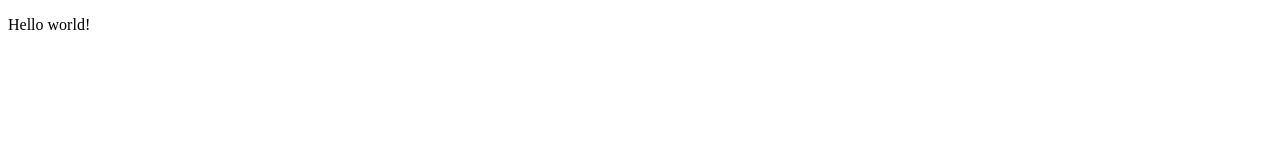
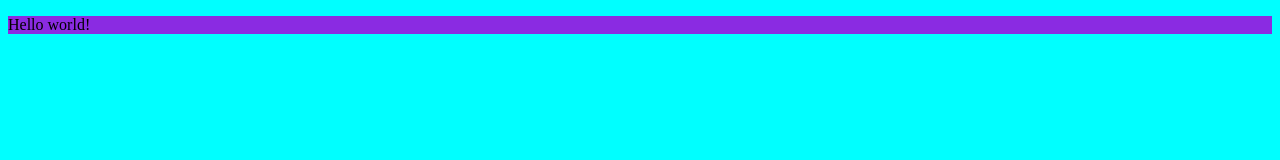
Before and after one commit to ruslan-akhm/practice, a plain HTML site: page index.html in a window 1280 px wide. Drawn offline with Linux system fonts and the light colour scheme.

Commit message:
add styles

```diff
--- a/index.html
+++ b/index.html
@@ -2,6 +2,7 @@
 <html>
   <head>
     <title>Practice</title>
+    <link rel="stylesheet" href="styles.css" />
   </head>
   <body>
     <script src="app.js"></script>
--- /dev/null
+++ b/styles.css
@@ -0,0 +1,6 @@
+* {
+  background-color: aqua;
+}
+p {
+  background-color: blueviolet;
+}
```
